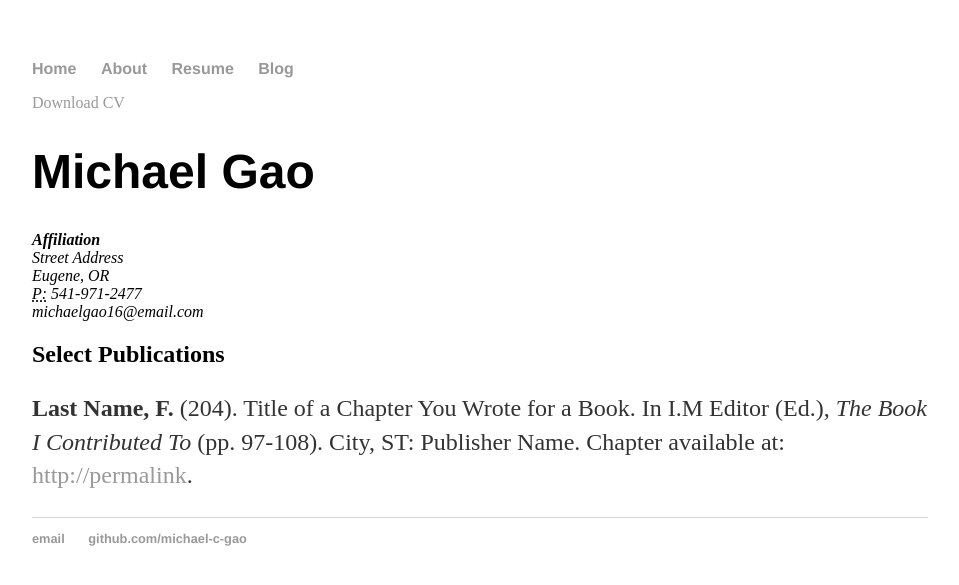
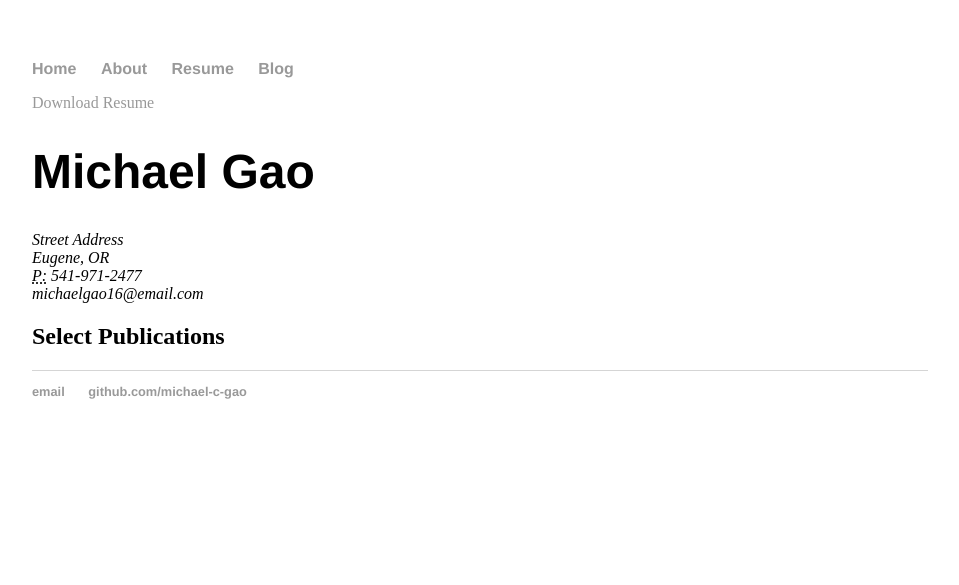
Before and after one commit to michael-c-gao/WebsiteOfMichael, a Jekyll site: the page built from cv/index.html, in a window 1280 px wide. Shown: the top 585 px of the page, without its empty margins (160-1119 px from the left). Built offline with Jekyll 4.4.1, drawn with Linux system fonts in a browser that asks for light colours.

Commit message:
Update index.html

```diff
--- a/cv/index.html
+++ b/cv/index.html
@@ -1,13 +1,12 @@
 ---
 layout: default
-title: Michael's CV
+title: Michael's Resume
 ---
 
-	<div class="cv">
-		<a href="#" class="download" title="Download CV as PDF">Download CV</a>
+	<div class="resume">
+		<a href="#" class="download" title="Download Resume as PDF">Download Resume</a>
 					<h1>Michael Gao</h1>
 					<address>
-					<strong>Affiliation</strong><br>
 					Street Address<br>
 					Eugene, OR<br>
 					<abbr title="phone">P:</abbr> 541-971-2477<br>
@@ -16,7 +15,7 @@
 
 					<h2>Select Publications</h2>
 
-					<p><strong>Last Name, F.</strong> (204). Title of a Chapter You Wrote for a Book. In I.M Editor (Ed.), <em>The Book I Contributed To</em> (pp. 97-108). City, ST: Publisher Name. Chapter available at: <a href="#">http://permalink</a>.
+					<!--<p><strong>Last Name, F.</strong> (204). Title of a Chapter You Wrote for a Book. In I.M Editor (Ed.), <em>The Book I Contributed To</em> (pp. 97-108). City, ST: Publisher Name. Chapter available at: <a href="#">http://permalink</a>.-->
 
 
 	</div>
```
